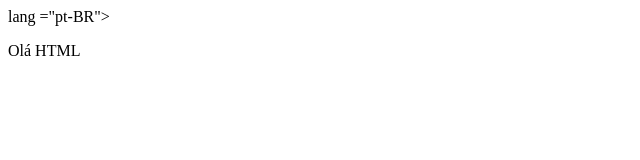
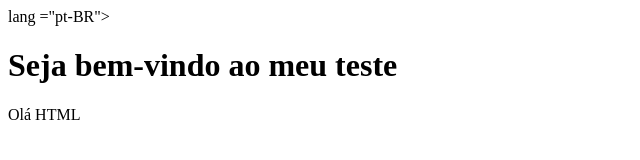
Before and after one commit to awaltmayer/html-basico, a plain HTML site: page index.html in a window 1280 px wide. Shown: the whole page, without its empty margins (0-640 px from the left). Drawn offline with Linux system fonts and the light colour scheme.

Commit message:
Fix HTML structure and add welcome message

```diff
--- a/index.html
+++ b/index.html
@@ -3,7 +3,8 @@
   <head>
     <title> Teste para aula </title>
     <body>
-      <p></p>Olá HTML</p>
+      <h1> Seja bem-vindo ao meu teste </h1>
+      </p>Olá HTML</p>
     </body>
   </head>
 </html>
```
